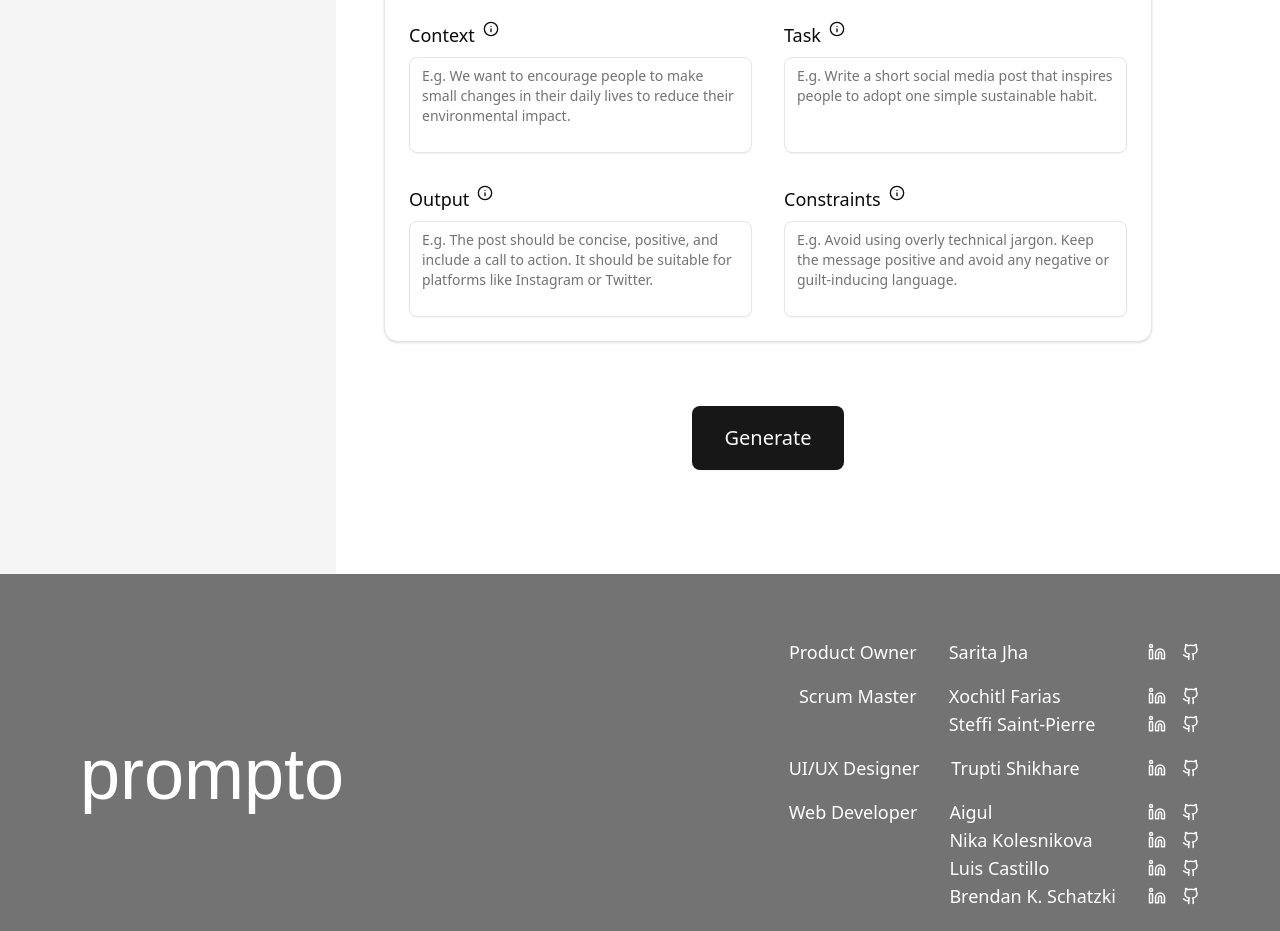
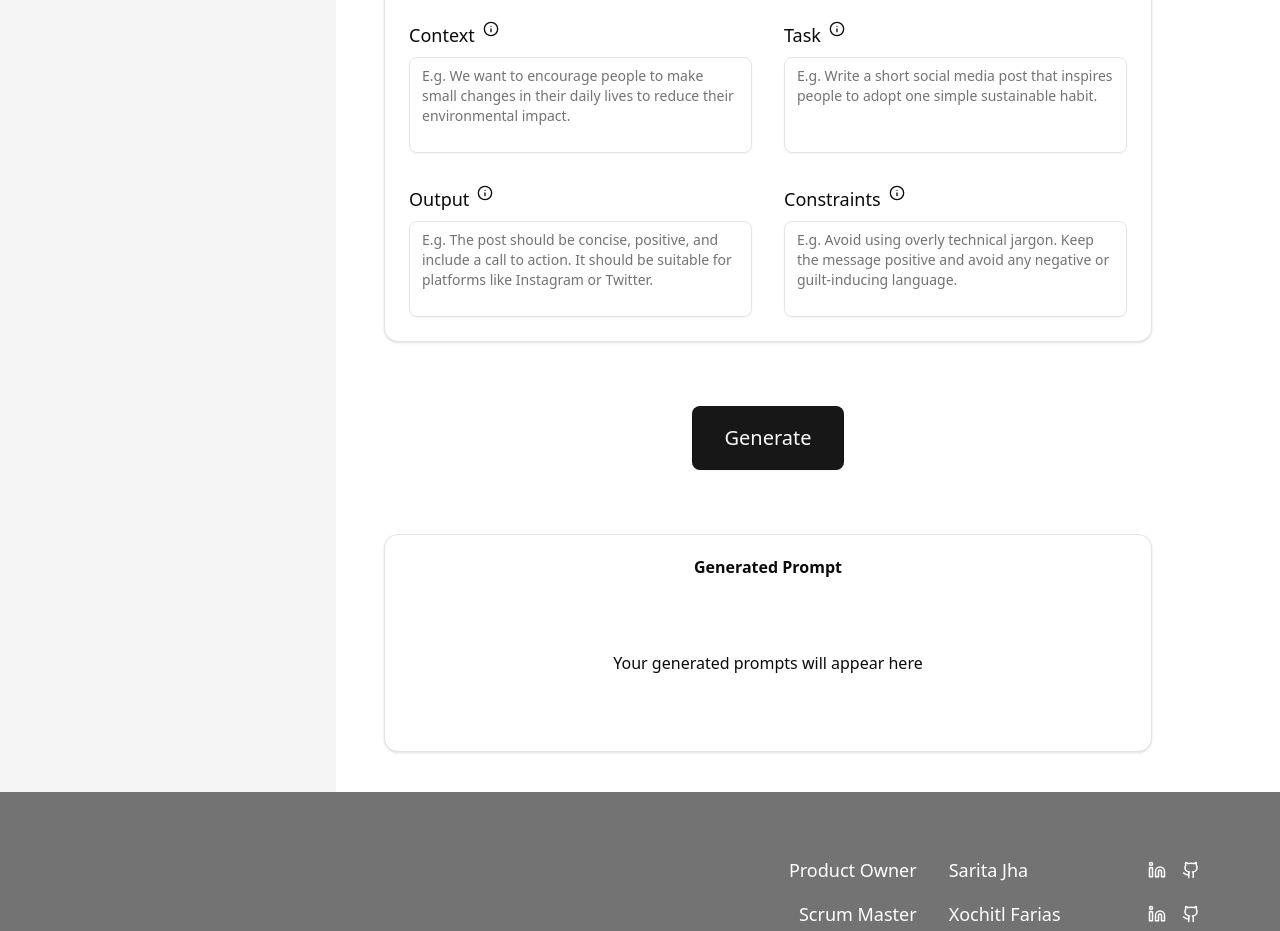
Before and after one commit to chingu-voyages/V54-tier3-team-37, a React (Vite) app in the folder frontend/: page /dashboard/generate in a window 1280 px wide. Shown: the part 678-1609 px from the top of the page. Built offline with nearby package versions, Linux system fonts and the light colour scheme; a web font is replaced by a local one.

Commit message:
feat(dashboard): Scaffold prompt result

```diff
--- a/frontend/src/components/PromptGen.tsx
+++ b/frontend/src/components/PromptGen.tsx
@@ -4,6 +4,8 @@ import { Button } from './ui/button';
 import {
   Card,
   CardContent,
+  CardHeader,
+  CardTitle,
 } from './ui/card';
 import { Label } from './ui/label';
 import {
@@ -22,39 +24,45 @@ import {
   TooltipTrigger,
 } from './ui/tooltip';
 
+export const PromptGenForm = () => {
   const pentagramFields = [
     {
       label: 'Role',
       type: 'textarea',
-    placeholder: 'E.g. You are a friendly and enthusiastic social media influencer who promotes eco-friendly living.',
+      placeholder:
+        'E.g. You are a friendly and enthusiastic social media influencer who promotes eco-friendly living.',
       tooltip: 'Define the role or identity for the AI. This guides the tone and style.',
       required: true,
     },
     {
       label: 'Context',
       type: 'textarea',
-    placeholder: 'E.g. We want to encourage people to make small changes in their daily lives to reduce their environmental impact.',
+      placeholder:
+        'E.g. We want to encourage people to make small changes in their daily lives to reduce their environmental impact.',
       tooltip: 'Provide background information to help the AI understand the task.',
       required: true,
     },
     {
       label: 'Task',
       type: 'textarea',
-    placeholder: 'E.g. Write a short social media post that inspires people to adopt one simple sustainable habit.',
+      placeholder:
+        'E.g. Write a short social media post that inspires people to adopt one simple sustainable habit.',
       tooltip: 'Clearly state what action you want the AI to take.',
       required: true,
     },
     {
       label: 'Output',
       type: 'textarea',
-    placeholder: 'E.g. The post should be concise, positive, and include a call to action. It should be suitable for platforms like Instagram or Twitter.',
+      placeholder:
+        'E.g. The post should be concise, positive, and include a call to action. It should be suitable for platforms like Instagram or Twitter.',
       tooltip: "Specify the desired format, style, and tone of the AI tool's response.",
       required: true,
     },
     {
       label: 'Constraints',
       type: 'textarea',
-    placeholder: 'E.g. Avoid using overly technical jargon. Keep the message positive and avoid any negative or guilt-inducing language.',
+      placeholder:
+        'E.g. Avoid using overly technical jargon. Keep the message positive and avoid any negative or guilt-inducing language.',
       tooltip: 'Set any limitations or restrictions for the AI to follow.',
       required: true,
     },
@@ -79,9 +87,8 @@ const languageSelect = {
     ],
   };
 
-const PromptGenMockup = () => {
   return (
-    <div className="flex w-full flex-col items-center gap-16 pb-16">
+    <div className="flex w-full flex-col items-center gap-16">
       <Card className="w-full">
         <CardContent>
           <h3 className="mb-8 text-center text-2xl">AI Prompt Generator Form</h3>
@@ -100,7 +107,10 @@ const PromptGenMockup = () => {
                   </Tooltip>
                 </TooltipProvider>
               </div>
-              <Textarea placeholder={pentagramFields[0].placeholder} className="h-24 resize-none" />
+              <Textarea
+                placeholder={pentagramFields[0].placeholder}
+                className="h-24 resize-none"
+              />
             </Label>
             <Label className="flex flex-col items-start self-start">
               <span className="text-lg">{languageSelect.label}</span>
@@ -141,7 +151,10 @@ const PromptGenMockup = () => {
                     </Tooltip>
                   </TooltipProvider>
                 </div>
-                <Textarea placeholder={field.placeholder} className="h-24 resize-none" />
+                <Textarea
+                  placeholder={field.placeholder}
+                  className="h-24 resize-none"
+                />
               </Label>
             ))}
           </div>
@@ -149,7 +162,7 @@ const PromptGenMockup = () => {
       </Card>
       <Button
         size="lg"
-        className="cursor-pointer text-xl p-8"
+        className="cursor-pointer p-8 text-xl"
       >
         Generate
       </Button>
@@ -157,4 +170,13 @@ const PromptGenMockup = () => {
   );
 };
 
-export default PromptGenMockup;
+export const PromptGenResult = () => {
+  return (
+    <Card className="text-center w-full">
+      <CardHeader>
+        <CardTitle>Generated Prompt</CardTitle>
+      </CardHeader>
+      <CardContent className="min-h-32 flex items-center justify-center">Your generated prompts will appear here</CardContent>
+    </Card>
+  );
+};
--- a/frontend/src/pages/PromptGenPage.tsx
+++ b/frontend/src/pages/PromptGenPage.tsx
@@ -1,4 +1,7 @@
-import PromptGen from '@/components/PromptGen';
+import {
+  PromptGenForm,
+  PromptGenResult,
+} from '@/components/PromptGen';
 
 const PromptGenPage = () => {
   return (
@@ -7,7 +10,8 @@ const PromptGenPage = () => {
         <h1 className="text-2xl">Create Effective Prompts for AI Systems with Our Intuitive Generator</h1>
         <p>Fill in the details below to generate a clear, well-structured, and effective prompt tailored to your needs.</p>
       </div>
-      <PromptGen />
+      <PromptGenForm />
+      <PromptGenResult />
     </section>
   );
 };
```
Lines whose indentation alone changed are shown as unchanged.
